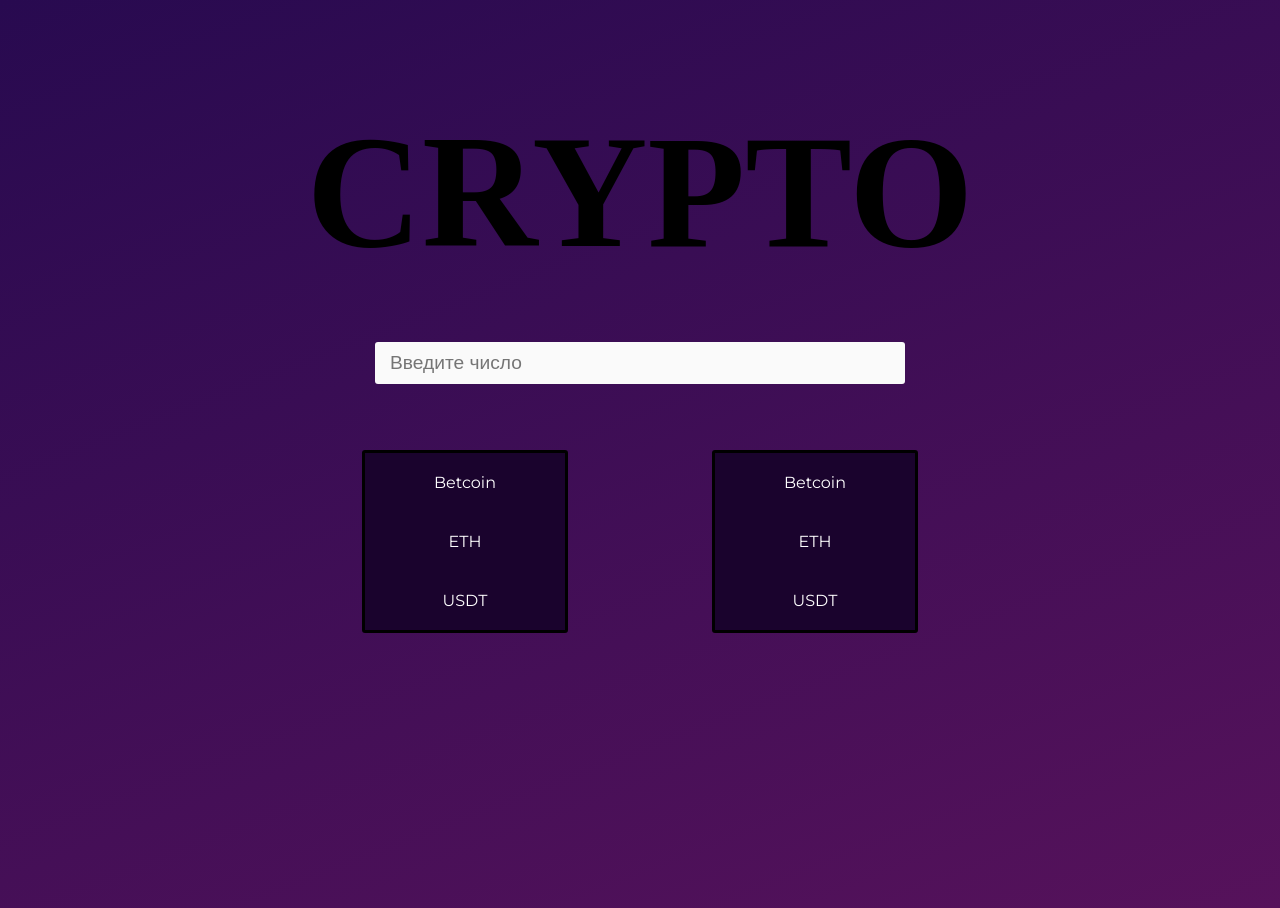
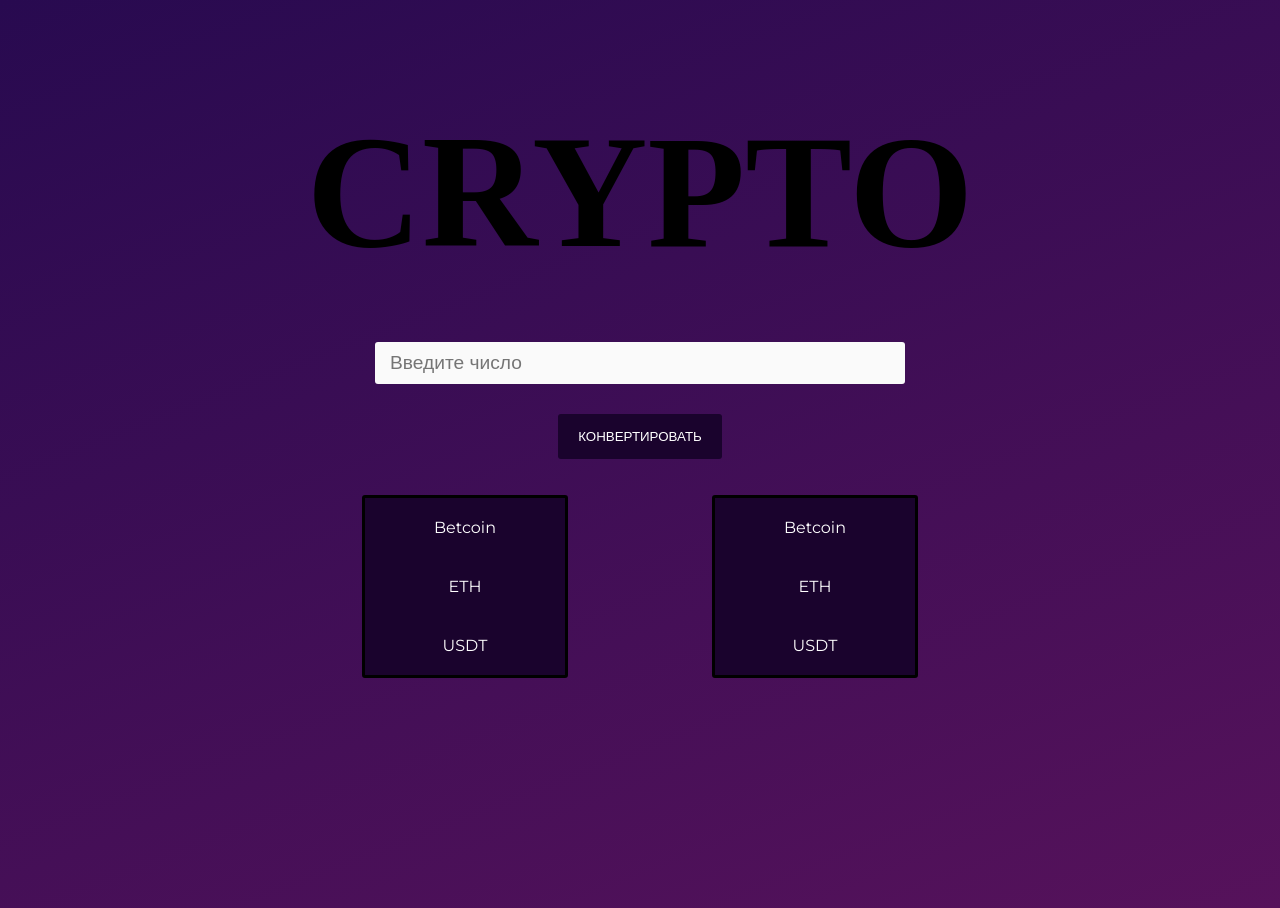
Before and after one commit to romurs/currency-converter, a Vue app: page / in a window 1280 px wide. Built offline with nearby package versions, Linux system fonts and the light colour scheme; a web font is replaced by a local one.

Commit message:
add convert button, error text and active crypto  button

```diff
--- a/package.json
+++ b/package.json
@@ -9,6 +9,7 @@
     "preview": "vite preview"
   },
   "dependencies": {
+    "crypto-convert": "^2.1.7",
     "vue": "^3.4.21"
   },
   "devDependencies": {
--- a/src/App.vue
+++ b/src/App.vue
@@ -1,9 +1,10 @@
 <template>
   <h1>CRYPTO</h1>
-  <Input/>
+  <Input :changeAmount="changeAmount" :convert="convert"/>
+  <p className="error" v-if="error != ''"> {{ error }}</p>
   <div className="selectors">
-    <Selector/>
-    <Selector/>
+    <Selector :setCrypto="setCryptoFirst"  />
+    <Selector :setCrypto="setCryptoSecond" />
   </div>
 
 </template>
@@ -13,7 +14,43 @@ import Input from './components/Input.vue'
 import Selector from './components/Selector.vue'
 
 export default{
-  components: { Input, Selector }
+  components: { Input, Selector },
+  data(){
+    return{
+      amount: 0,
+      cryptoFirst: '',
+      cryptoSecond: '',
+      error: ''
+    }
+  },
+  methods:{
+    changeAmount(val){
+      this.amount = val
+    },
+    setCryptoFirst(val){
+      this.cryptoFirst = val
+    },
+
+    setCryptoSecond(val){
+      this.cryptoSecond = val
+    },
+    convert(){
+      if(this.amount <= 0 ){
+        this.error = 'Введите число больше нуля'
+        return
+      }
+      else if(this.cryptoFirst == '' || this.cryptoSecond == ''){
+        this.error = 'Выберите валюту'
+        return
+      }
+      else if(this.cryptoFirst == this.cryptoSecond){
+        this.error = 'Выберите другую валюту'
+        return
+      }
+
+      this.error = ''
+    }
+  }
 }
 </script>
 
@@ -24,4 +61,8 @@ export default{
   width: 700px;
   margin: 0 auto;
 }
+.error{
+  color: #f67070;
+
+}
 </style>
--- a/src/components/Input.vue
+++ b/src/components/Input.vue
@@ -1,10 +1,20 @@
 <template>
-  <input type="number" placeholder="Введите число">
+  <input min="0" type="number" @input="changeAmount($event.target.value)" placeholder="Введите число"><br>
+  <button @click="convert()">Конвертировать</button>
 </template>
 
 <script>
 export default{
-
+  props:{
+    changeAmount:{
+      type: Function,
+      required: true
+    },
+    convert:{
+      type: Function,
+      required: true
+    }
+  }
 }
 </script>
 
@@ -21,4 +31,15 @@ input{
   background: #fafafa;
   color: #333;
 }
+button{
+  position: relative;
+  top: -20px;
+  padding: 15px 20px;
+  color: #fff;
+  text-transform: uppercase;
+  cursor: pointer;
+  background: #1a032d;
+  border: 0;
+  border-radius: 3px
+}
 </style>
--- a/src/components/Selector.vue
+++ b/src/components/Selector.vue
@@ -1,14 +1,30 @@
 <template>
   <ul>
-    <li>Betcoin</li>
-    <li>ETH</li>
-    <li>USDT</li>
+    <li @click="selectItem('BTC')" :className="current == 'BTC' ? 'active' : ''">Betcoin</li>
+    <li @click="selectItem('ETH')" :className="current == 'ETH' ? 'active' : ''">ETH</li>
+    <li @click="selectItem('USDT')" :className="current == 'USDT' ? 'active' : ''">USDT</li>
   </ul>
 </template>
 
 <script>
 export default{
-
+ props:{
+  setCrypto:{
+    type: Function,
+    required: true
+  }
+ },
+ data(){
+  return{
+    current: ''
+  }
+ },
+ methods:{
+  selectItem(val){
+    this.setCrypto(val)
+    this.current = val
+  }
+ }
 }
 </script>
 
```
Also changed, not shown: 1 other file (tests, documents, lock files or other folders).
